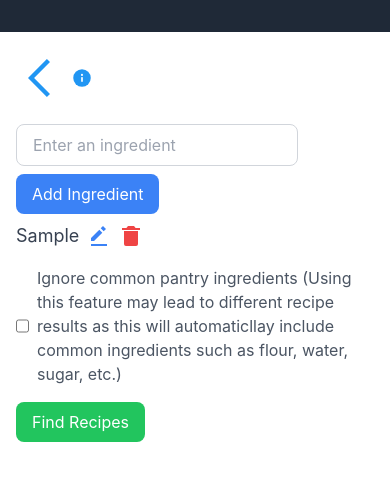
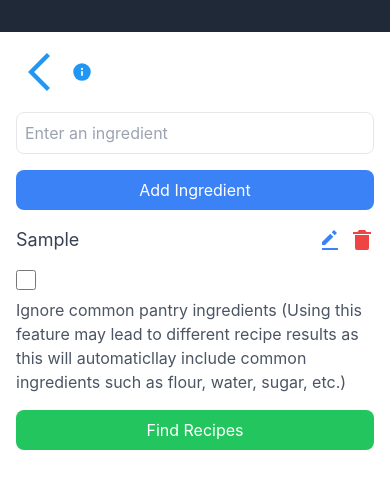
Before and after one commit to sirus-the-beaver/CS361-main-program, a React (Create React App) app in the folder frontend/: page /ingredient-input in a window 390 px wide. Both pictures are taken after typing "Sample" into the empty fields and a click on the button "Add Ingredient". Shown: the top 488 px of the page. Built offline with nearby package versions, Linux system fonts and the light colour scheme.

Commit message:
Add responsive styling to IngredientInput component

```diff
--- a/frontend/src/components/IngredientInput.js
+++ b/frontend/src/components/IngredientInput.js
@@ -60,7 +60,7 @@ const IngredientInput = () => {
     }
 
     return (
-        <div className="p-4">
+        <div className="p-4 max-w-md mx-auto sm:max-w-lg md:max-w-xl lg:max-w-2xl">
             <div className="flex items-center mb-4">
                 <button
                     onClick={() => navigate(-1)}
@@ -74,30 +74,30 @@ const IngredientInput = () => {
                         className="text-xl cursor-pointer"
                         title="Going back will erase these results"
                     />
-                    <span className="bottom-full mb-1 w-48 p-2 text-sm text-white bg-gray-700 rounded-lg shadow-lg opacity-0 transition-opacity duration-200 hover:opacity-100">
+                    <span className="absolute bottom-full mb-1 w-48 p-2 text-sm text-white bg-gray-700 rounded-lg shadow-lg opacity-0 transition-opacity duration-200 hover:opacity-100">
                         Going back will erase inputted ingredients
                     </span>
                 </div>
             </div>
-            <form onSubmit={handleSubmit}>
+            <form onSubmit={handleSubmit} className="space-y-4">
                 <input
                     type='text'
                     value={ingredient}
                     onChange={(e) => setIngredient(e.target.value)}
                     placeholder='Enter an ingredient'
-                    className="border border-gray-300 rounded-lg px-4 py-2 mb-2"
+                    className="w-full p-2 border rounded-lg focus:outline-none focus:ring-2 focus:ring-blue-400"
                 />
                 <button
                     type='button'
                     onClick={handleAddIngredient}
-                    className="bg-blue-500 text-white px-4 py-2 rounded-lg mb-2"
+                    className="w-full p-2 bg-blue-500 text-white rounded-lg hover:bg-blue-600 transition duration-300"
                 >
                     {editIndex !== null ? 'Edit Ingredient' : 'Add Ingredient'}
                 </button>
                 <ul className="space-y-2 mb-4">
                     {ingredientsList.map((ingredient, index) => (
-                        <li key={index} className="text-gray-700 text-lg flex items-center space-x-2">
-                            <span>{ingredient}</span>
+                        <li key={index} className="text-gray-700 text-lg flex items-center justify-between space-x-2">
+                            <span className="flex-1">{ingredient}</span>
                             <div className="flex items-center space-x-2">
                                 <button
                                     type='button'
@@ -117,18 +117,18 @@ const IngredientInput = () => {
                         </li>
                     ))}
                 </ul>
-                <label className="flex items-center mb-4">
+                <label className="flex flex-col sm:flex-row items-start sm:items-center mb-4">
                     <input
                         type='checkbox'
                         checked={ignorePantry}
                         onChange={(e) => setIgnorePantry(e.target.checked)}
                         className="mr-2 h-5 w-5 text-green-500 focus:ring-green-400 border-gray-300 rounded"
                     />
-                    <span className="text-gray-600">Ignore common pantry ingredients (Using this feature may lead to different recipe results as this will automaticllay include common ingredients such as flour, water, sugar, etc.)</span>
+                    <span className="text-gray-600 mt-2 sm:mt-0">Ignore common pantry ingredients (Using this feature may lead to different recipe results as this will automaticllay include common ingredients such as flour, water, sugar, etc.)</span>
                 </label>
                 <button
                     type='submit'
-                    className="bg-green-500 text-white px-4 py-2 rounded-lg hpver:bg-green-600 focus:outline-none focus:ring-2 focus:ring-green-400 transition duration-300"
+                    className="w-full bg-green-500 text-white px-4 py-2 rounded-lg hpver:bg-green-600 focus:outline-none focus:ring-2 focus:ring-green-400 transition duration-300"
                 >
                     Find Recipes
                 </button>
```
